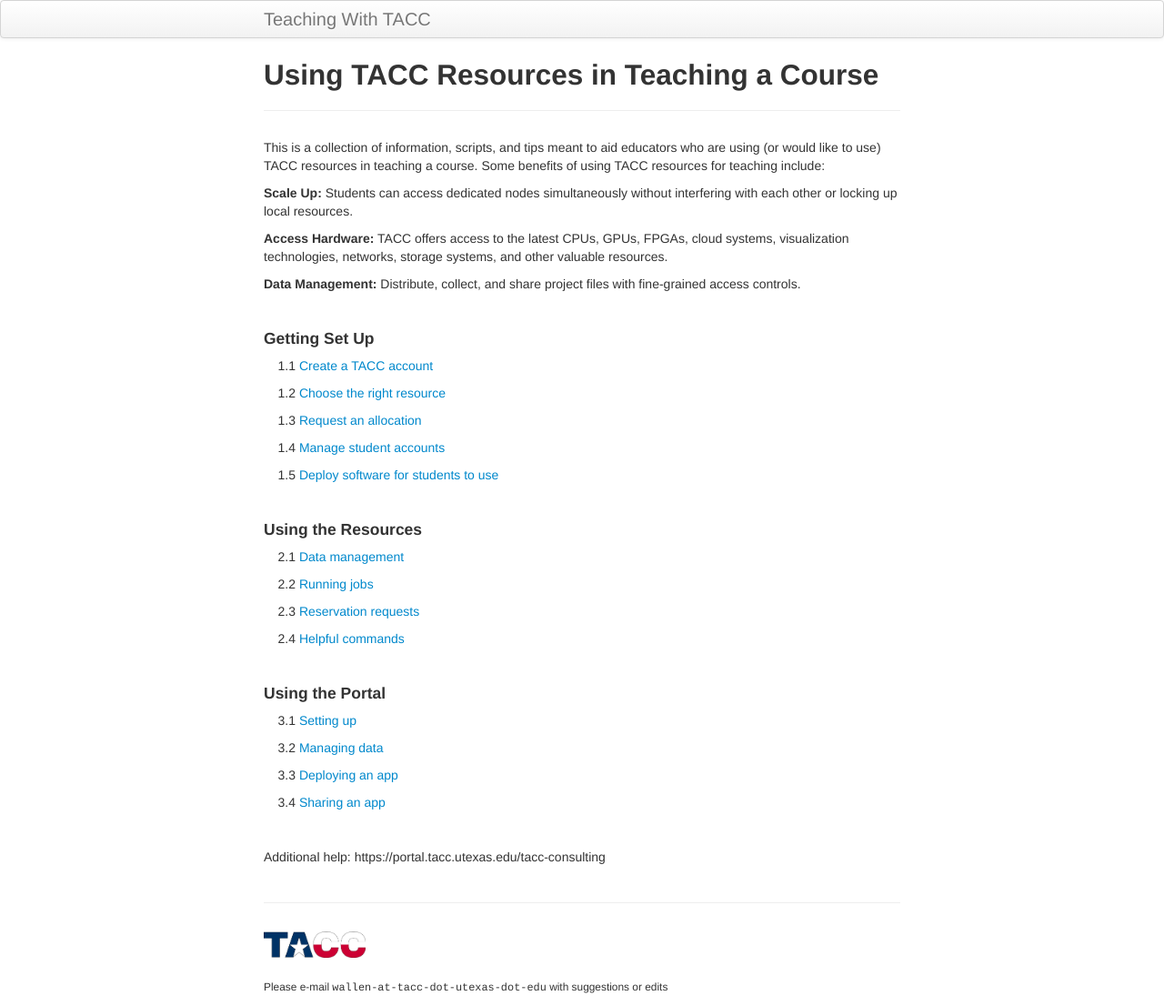
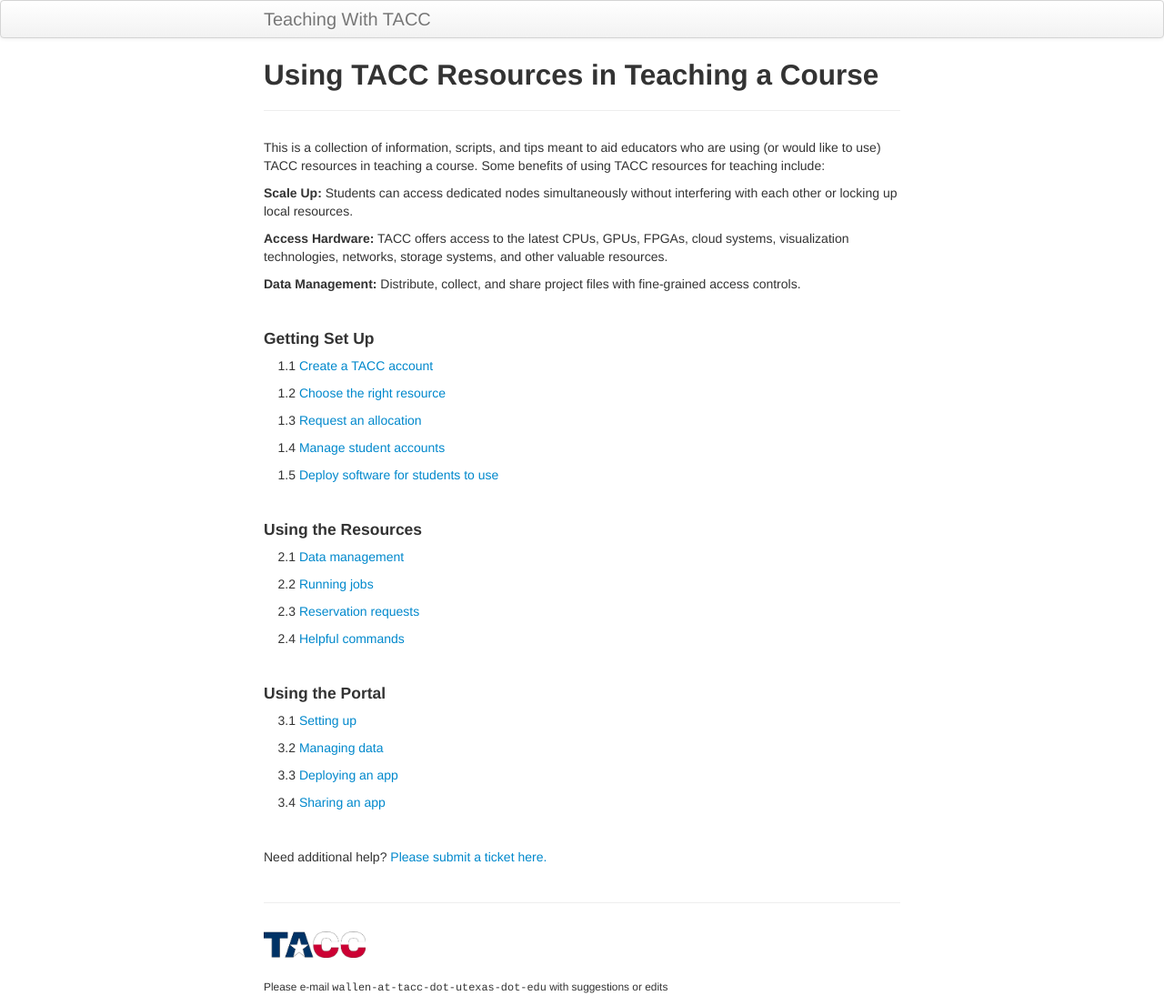
Before and after one commit to TACC/TeachingWithTACC, a Jekyll site: the page built from index.md, in a window 1280 px wide. Shown: the whole page at 91% size. Built offline with Jekyll 4.4.1, drawn with Linux system fonts in a browser that asks for light colours.

Commit message:
modify help text

```diff
--- a/index.md
+++ b/index.md
@@ -56,4 +56,4 @@ benefits of using TACC resources for teaching include:
 <br>
 
 
-Additional help: https://portal.tacc.utexas.edu/tacc-consulting
+Need additional help? [Please submit a ticket here.](https://portal.tacc.utexas.edu/tacc-consulting)
```
